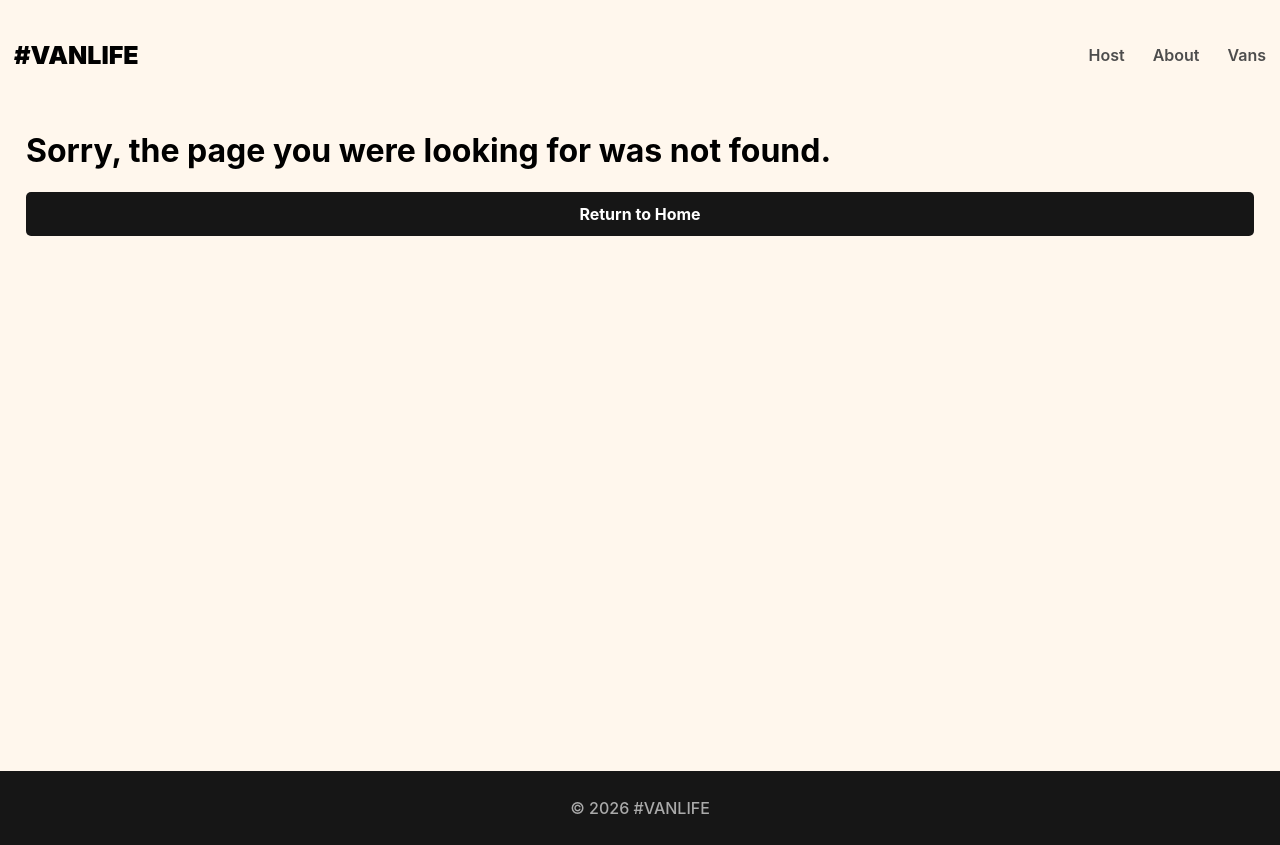
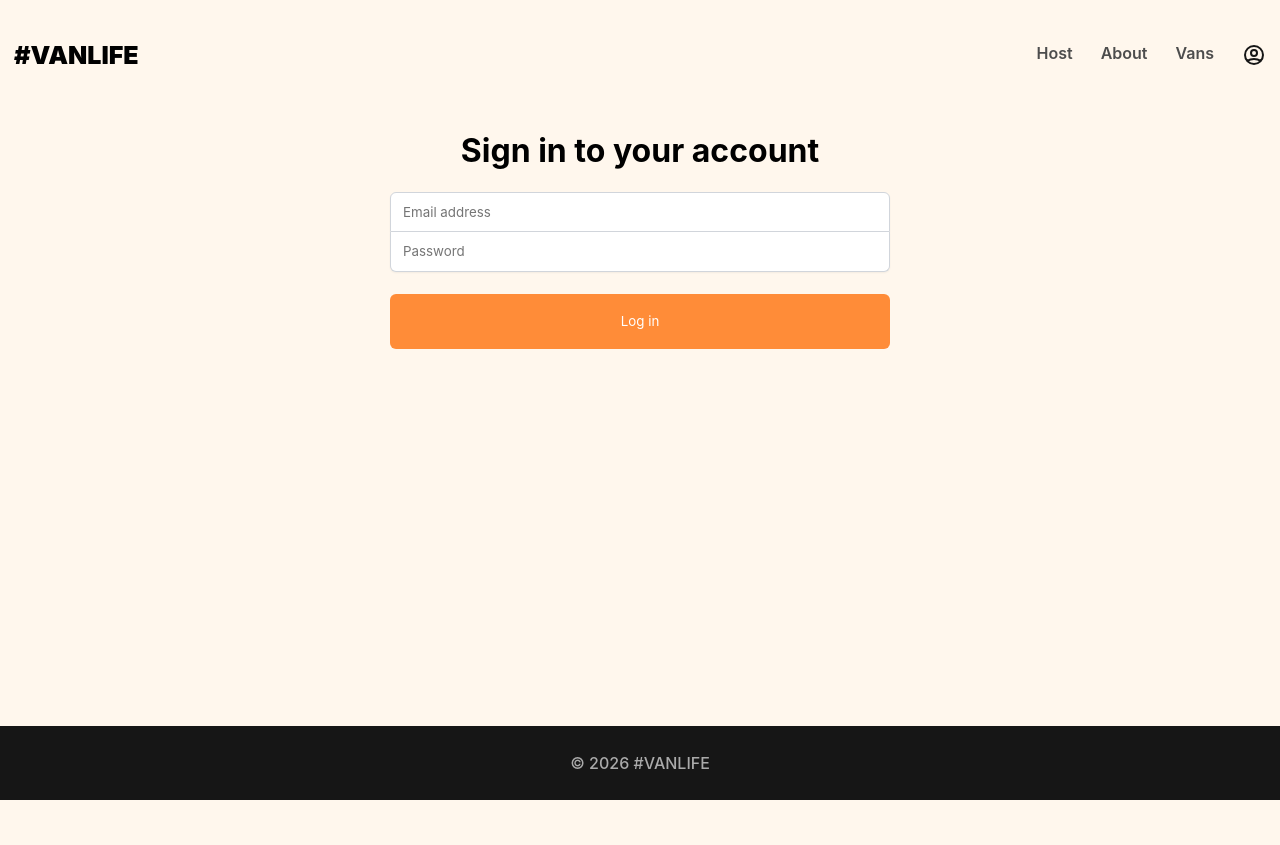
Before and after one commit to Atlagic/van-life, a React (Vite) app: page /login in a window 1280 px wide. Before the commit this address had no page. After the commit the page ends 800 px from the top, so only its background shows below. Built offline with nearby package versions, Linux system fonts and the light colour scheme; what miragejs would draw is missing.

Commit message:
Working on login functionality and handling protected routes

```diff
--- a/src/App.jsx
+++ b/src/App.jsx
@@ -1,6 +1,8 @@
 import { BrowserRouter, Routes, Route, Link } from "react-router-dom"
 import About from "./pages/About.jsx";
 import Home from "./pages/Home.jsx";
+import Login from "./pages/Login.jsx";
+import AuthRequired from "./components/AuthRequired.jsx";
 import Vans from "./pages/Vans/Vans.jsx";
 import VanDetail from "./pages/Vans/VanDetail.jsx";
 import Layout from "./components/Layout.jsx";
@@ -18,6 +20,8 @@ import NotFound from "./pages/NotFound.jsx";
 import "../server.js";
 
 
+
+
 function App() {
 
     return (
@@ -28,7 +32,9 @@ function App() {
                   <Route path="about" element={<About/>} />
                   <Route path="vans" element={<Vans />} />
                   <Route path="vans/:id" element={<VanDetail />} />
+                  <Route path="login" element={<Login />} />
 
+                  <Route element={<AuthRequired />} >
                       <Route path="host" element={<HostLayout />}>
                           <Route index element={<Dashboard />} />
                           <Route path="vans" element={<HostVans />} />
@@ -41,6 +47,8 @@ function App() {
                           <Route path="income" element={<Income />} />
                           <Route path="reviews" element={<Reviews />} />
                       </Route>
+                  </Route>
+
                   <Route path="*" element={<NotFound/>} />
               </Route>
           </Routes>
--- /dev/null
+++ b/src/components/AuthRequired.jsx
@@ -0,0 +1,11 @@
+import {Navigate, Outlet, useLocation } from "react-router-dom";
+
+export default function AuthRequired() {
+    const isLoggedIn = localStorage.getItem('loggedin')
+    const location = useLocation();
+
+    if (!isLoggedIn) {
+        return <Navigate to="/login" state={{message: "You must be logged in first", fromPath: location.pathname }} replace /> // replace => go to the previous page, not /host after logging in
+    }
+    return <Outlet />
+}
--- a/src/components/Navbar.jsx
+++ b/src/components/Navbar.jsx
@@ -1,11 +1,17 @@
-import { NavLink } from "react-router-dom";
-
+import {Link, NavLink} from "react-router-dom";
+import avatarIcon from "../assets/images/avatar.svg";
 export default function Navbar() {
     return (
         <nav>
             <NavLink className={({isActive}) => isActive ? 'active-link' : null } to="/host">Host</NavLink>
             <NavLink className={({isActive}) => isActive ? 'active-link' : null } to="/about">About</NavLink>
             <NavLink className={({isActive}) => isActive ? 'active-link' : null } to="/vans">Vans</NavLink>
+            <Link to="login" className="login-link">
+                <img
+                    src={avatarIcon}
+                    className="login-icon"
+                />
+            </Link>
         </nav>
     )
 }
--- a/src/index.css
+++ b/src/index.css
@@ -16,6 +16,12 @@ body::-webkit-scrollbar {
 body {
   -ms-overflow-style: none;
   scrollbar-width: none;
+}
+
+#root {
+  min-height: 100vh;
+  display: flex;
+  flex-direction: column;
 }
 
 header {
@@ -43,6 +49,15 @@ header a {
 header a:hover {
   color: #161616;
   text-decoration: underline;
+}
+
+nav {
+  display: flex;
+}
+
+header .login-link {
+  display: inline-flex;
+  align-items: center;
 }
 
 main {
@@ -402,10 +417,6 @@ a.active-link {
   margin-block: 10px;
 }
 
-section {
-  min-height: 80vh;
-}
-
 .host-van-detail-layout-container {
   background-color: white;
   padding: 24px;
@@ -487,7 +498,6 @@ section {
 
 .not-found-container {
   padding-inline: 26px;
-  min-height: 80vh;
 }
 
 .not-found-container .link-button {
@@ -495,3 +505,68 @@ section {
   background-color: #161616;
   color: white;
 }
+
+.login-container {
+  display: flex;
+  flex-direction: column;
+  align-items: center;
+  padding-inline: 27px;
+}
+
+.login-form {
+  display: flex;
+  flex-direction: column;
+  width: 100%;
+  max-width: 500px;
+}
+
+.login-form > input {
+  border: 1px solid rgba(209, 213, 219);
+  height: 40px;
+  text-indent: 10px;
+  font-family: "Inter", sans-serif;
+  box-shadow: 0px 1px 2px rgba(0, 0, 0, 0.05);
+  font-weight: 400;
+}
+
+.login-form > input:focus {
+  outline: none;
+}
+
+.login-form > input:first-of-type {
+  border-radius: 6px 6px 0px 0px;
+}
+
+.login-form > input:last-of-type {
+  border-radius: 0px 0px 6px 6px;
+  border-top: none;
+}
+
+.login-form > button {
+  background-color: #FF8C38;
+  border: none;
+  border-radius: 6px;
+  height: 55px;
+  margin-top: 22px;
+  color: white;
+  font-family: "Inter", sans-serif;
+}
+
+.login-first {
+  color: red;
+}
+
+button.log-out {
+  display: flex;
+  align-items: center;
+  justify-content: center;
+  width: auto;
+  margin-left: 26px;
+  max-width: 100px;
+  background-color: #FF8C38;
+  color: #fff;
+  border: none;
+  padding-block: .75rem;
+  cursor: pointer;
+  border-radius: 5px;
+}
--- a/src/pages/Host/Dashboard.jsx
+++ b/src/pages/Host/Dashboard.jsx
@@ -1,7 +1,15 @@
+import { useNavigate } from "react-router-dom";
+
 export default function Dashboard() {
+    const navigate = useNavigate();
+    function logOut() {
+        localStorage.removeItem('loggedin')
+        navigate('/login')
+    }
     return (
         <>
-            <h1 style={{paddingInline: 26 + 'px'}}>This is Dashboard</h1>
+            <h1 style={{paddingInline: 26 + 'px'}}>This is your Dashboard</h1>
+            <button className="log-out" onClick={logOut}>Log out</button>
         </>
     )
 }
--- /dev/null
+++ b/src/pages/Login.jsx
@@ -0,0 +1,81 @@
+import { useState } from "react";
+import { useNavigate, useLocation } from "react-router-dom"
+import { loginUser } from "../../api"
+
+export default function Login() {
+    const [loginFormData, setLoginFormData] = useState({ email: "", password: "" })
+    const [status, setStatus] = useState('idle');
+    const [error, setError] = useState(null);
+    const location = useLocation();
+    const navigate = useNavigate();
+    const fromPath = location.state?.fromPath || '/host' // fromPath is either location.pathname from AuthRequired or '/host'
+
+    function handleSubmit(e) {
+        e.preventDefault()
+        setStatus('submitting');
+        setError(null);
+
+        const userData = loginUser(loginFormData)
+        userData
+            .then(data => {
+                console.log(data);
+                localStorage.setItem('loggedin', true)
+                setError(null);
+                navigate(fromPath, {replace: true})
+                // replace: after successfully logging in, when hitting back button, preventing from going back to login
+                // fromPath: purpose is to navigate us back to the page where we wanted to navigate before being forced to log in
+            })
+            .catch(err => setError(err.message))
+            .finally(() => {
+                setStatus('idle')
+            })
+
+        //or with async func
+        // async function userData() {
+        //     try {
+        //         const data = await loginUser(loginFormData)
+        //         console.log(data);
+        //     } catch (err) {
+        //         console.log(err)
+        //     }
+        // }
+        // userData();
+
+    }
+
+    function handleChange(e) {
+        const { name, value } = e.target
+        setLoginFormData(prev => ({
+            ...prev,
+            [name]: value
+        }))
+    }
+
+    return (
+        <div className="login-container">
+            { location.state?.message && <h3 className="login-first"> { location.state?.message }</h3> }
+            <h1>Sign in to your account</h1>
+            { error && <h3 className="login-first">{error}</h3> }
+            <form onSubmit={handleSubmit} className="login-form">
+                <input
+                    name="email"
+                    onChange={handleChange}
+                    type="email"
+                    placeholder="Email address"
+                    value={loginFormData.email}
+                />
+                <input
+                    name="password"
+                    onChange={handleChange}
+                    type="password"
+                    placeholder="Password"
+                    value={loginFormData.password}
+                />
+                <button disabled={status === 'submitting'}>
+                    { status === 'submitting' ? 'Logging in...' : 'Log in' }
+                </button>
+            </form>
+        </div>
+    )
+
+}
```
Also changed, not shown: src/assets/images/avatar.svg (added). Lines whose indentation alone changed are shown as unchanged.
